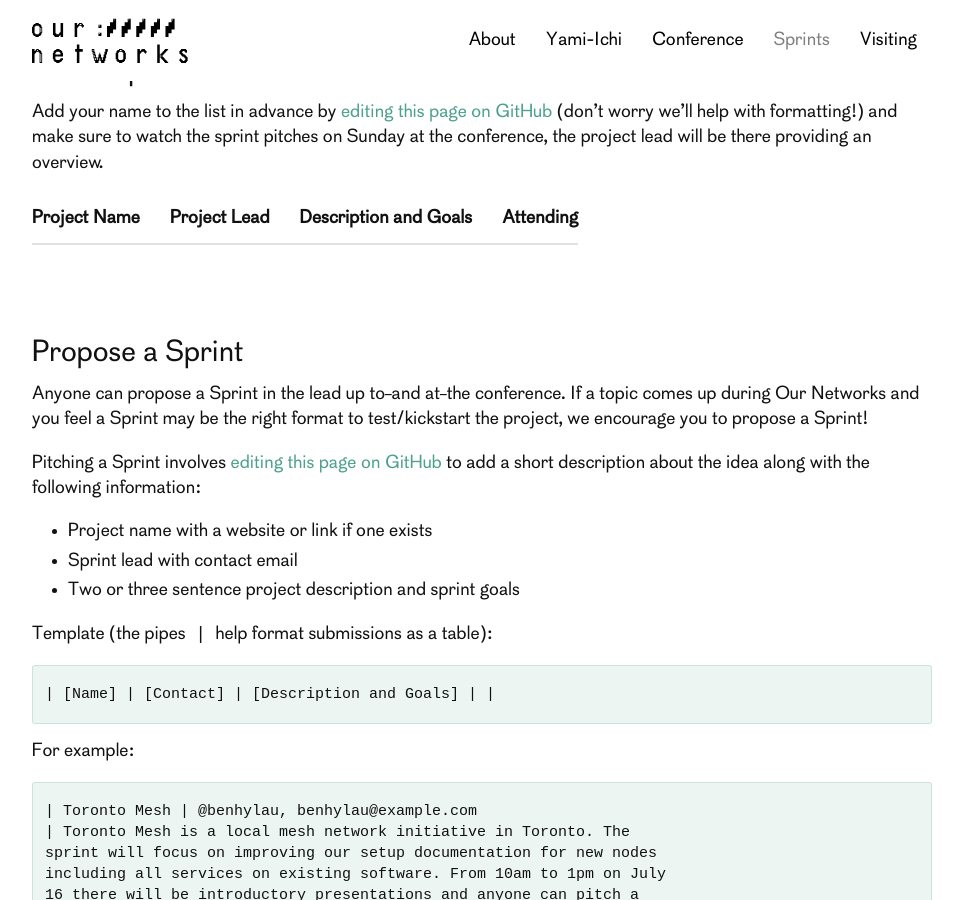
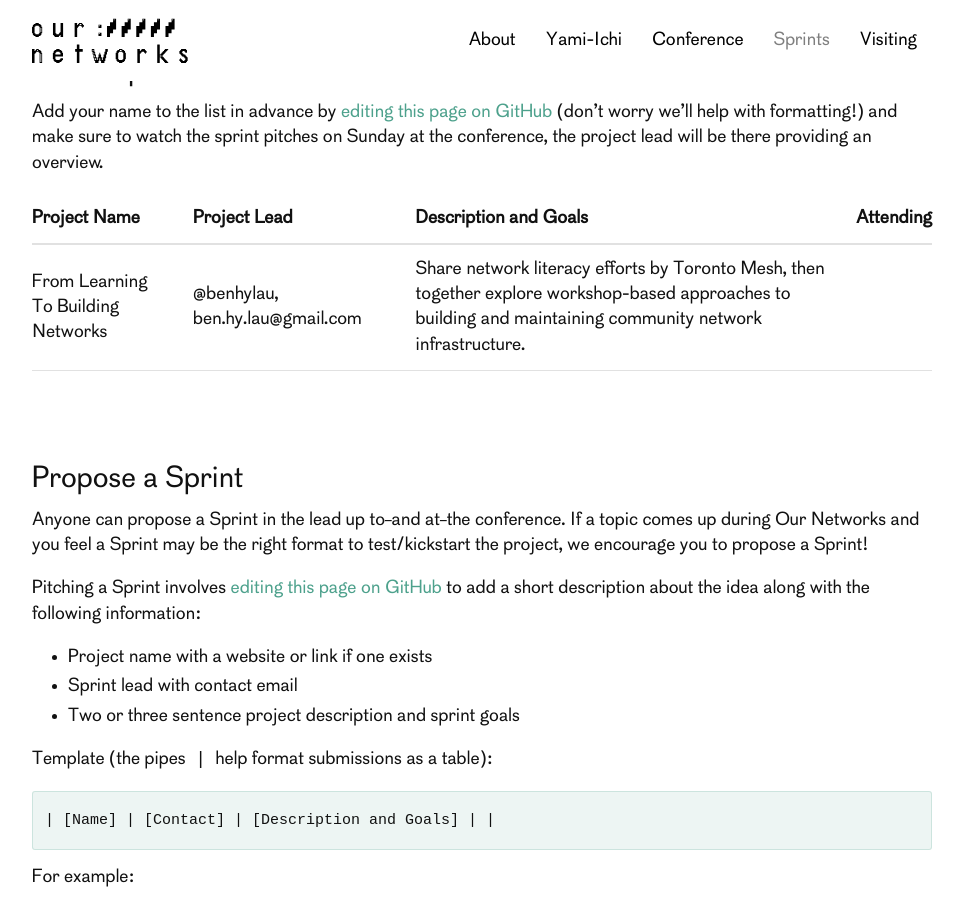
Before and after one commit to ournetworks/ournetworks.ca, a Jekyll site: the page built from sprints.md, in a window 1280 px wide and 900 px high, scrolled down 382 px. Shown: the whole window, without its empty margins (158-1122 px from the left). Built offline with Jekyll 4.4.1, drawn with Linux system fonts in a browser that asks for light colours.

Commit message:
Add From Learning To Building Networks sprint

```diff
--- a/sprints.md
+++ b/sprints.md
@@ -28,6 +28,7 @@ Add your name to the list in advance by <a href="https://github.com/ournetworks/
 
 | Project Name            | Project Lead | Description and Goals | Attending |
 |:------------------------|:-------------|:----------------------|:----------|
+| From Learning To Building Networks | @benhylau, ben.hy.lau@gmail.com | Share network literacy efforts by Toronto Mesh, then together explore workshop-based approaches to building and maintaining community network infrastructure. | |
 |                         |              |                       |           |
 
 <br />
```
